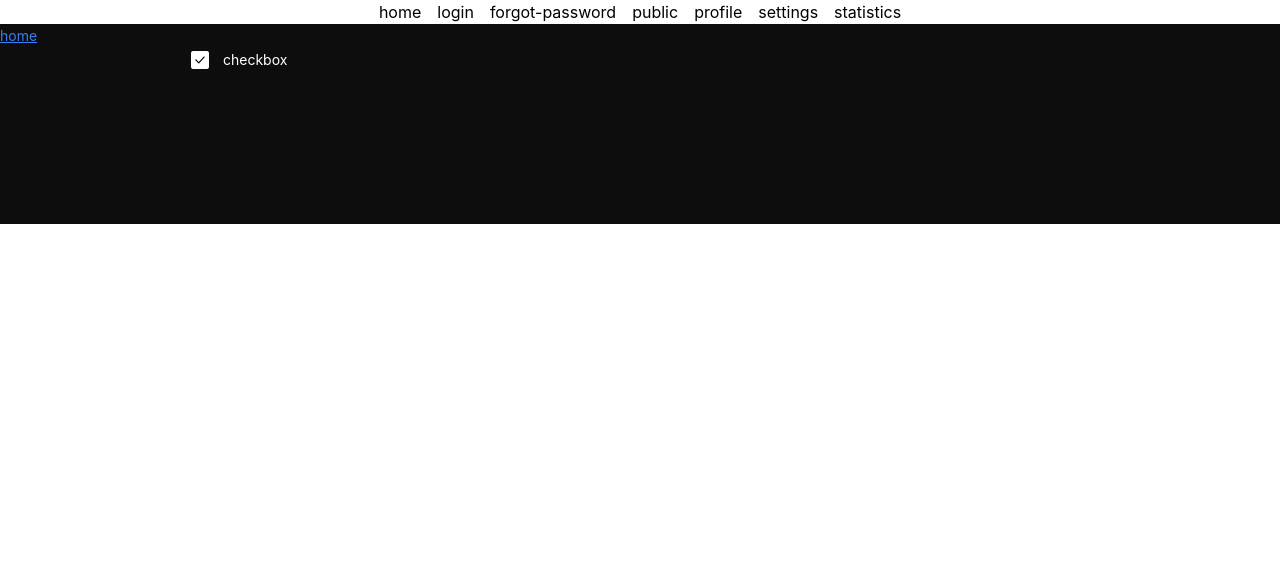
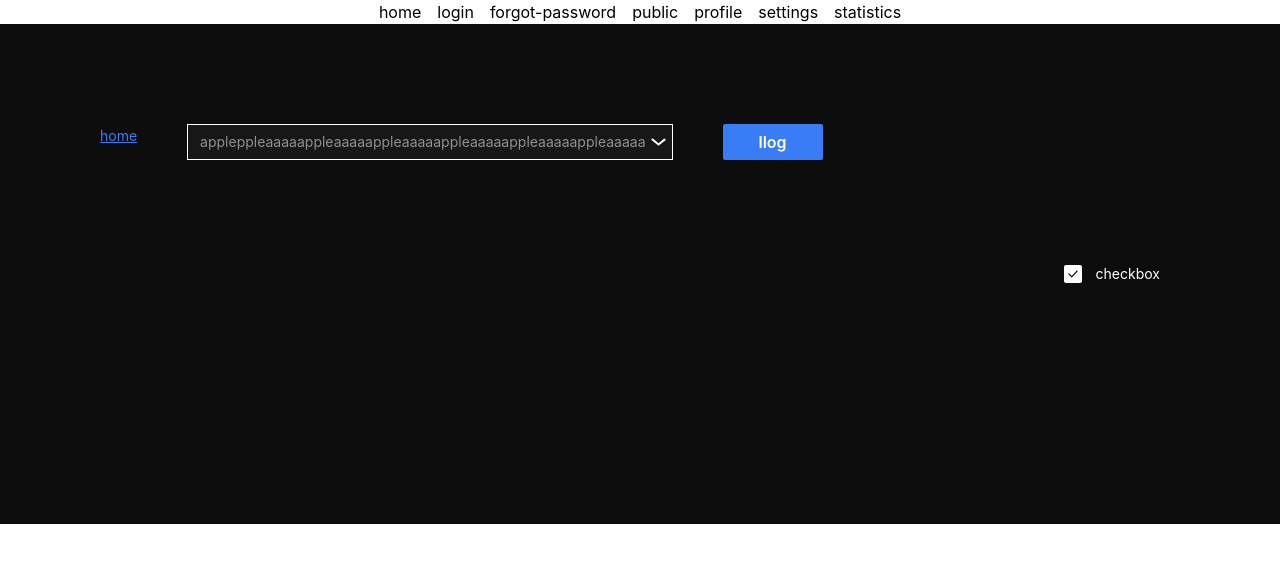
Before and after one commit to instaitincubator/instagram, a Next.js app: page / in a window 1280 px wide. Shown: the top 562 px of the page. Built offline with nearby package versions, Linux system fonts and the light colour scheme.

Commit message:
KAN-5 feat: add select component

```diff
--- a/src/pages/index.tsx
+++ b/src/pages/index.tsx
@@ -1,10 +1,26 @@
+import { useState } from 'react'
+
 import { getLayout } from '@/app/layouts/mainLayout/Layout'
+import Button from '@/shared/ui/Button'
 import { Checkbox } from '@/shared/ui/Checkbox/Checkbox'
+import Select from '@/shared/ui/Select/Select'
 
 export default function Home() {
+  const options = [
+    {
+      label: 'Apple',
+      value: 'appleppleaaaaappleaaaaappleaaaaappleaaaaappleaaaaappleaaaaa',
+    },
+    { label: 'Banana', value: 'banana' },
+    { label: 'Cherry', value: 'cherry' },
+    { label: 'hyita', value: 'polnaya' },
+  ]
+
   return (
-    <div className="h-[200px] bg-dark-700">
-      <div className="text-regular-link ">home</div>
+    <div className="flex h-[500px] bg-dark-700 py-[100px] px-[100px] gap-[50px]">
+      <div className="text-regular-link">home</div>
+      <Select onChange={() => {}} options={options} />
+      <Button>llog</Button>
       <Checkbox checked className="pl-[200px]" label="checkbox" />
     </div>
   )
--- /dev/null
+++ b/src/shared/ui/Select/Select.tsx
@@ -0,0 +1,108 @@
+import React, { useEffect, useRef, useState } from 'react'
+
+import clsx from 'clsx'
+import Image from 'next/image'
+
+export interface Option {
+  label: string
+  value: string
+}
+
+interface SelectProps {
+  className?: string
+  disabled?: boolean
+  label?: string
+  onChange: (option: Option) => void
+  options: Option[]
+  value?: Option | null
+}
+
+const Select: React.FC<SelectProps> = ({
+  className,
+  disabled = false,
+  label,
+  onChange,
+  options,
+  value,
+}) => {
+  const [isOpen, setIsOpen] = useState(false)
+  const [selectedOption, setSelectedOption] = useState<Option | null>(options[0])
+  const [isSelected, setIsSelected] = useState(false)
+  const selectRef = useRef<HTMLDivElement>(null)
+
+  useEffect(() => {
+    if (value) {
+      setSelectedOption(value)
+      setIsSelected(true)
+    } else if (options.length > 0) {
+      setSelectedOption(options[0])
+      onChange(options[0])
+    }
+  }, [value, options, onChange])
+  const handleSelect = (option: Option) => {
+    setSelectedOption(option)
+    onChange(option)
+    setIsOpen(false)
+    setIsSelected(true)
+  }
+
+  const handleClick = () => {
+    if (!disabled) {
+      setIsOpen(!isOpen)
+      setIsSelected(false)
+    }
+  }
+
+  const handleBlur = (event: React.FocusEvent<HTMLDivElement>) => {
+    if (!event.currentTarget.contains(event.relatedTarget as Node)) {
+      setIsSelected(false)
+    }
+  }
+
+  return (
+    <div className={clsx('relative', className)} onBlur={handleBlur} ref={selectRef} tabIndex={0}>
+      {label && <div className="text-regular-14 text-light-900 mb-2">{label}</div>}
+      <div
+        className={clsx(
+          'flex justify-between items-center min-w-[210px] h-[36px] bg-dark-500 border cursor-pointer',
+          {
+            'border-accent-500 border-[2px]': isSelected && !isOpen,
+            'border-light-100': !isSelected || isOpen,
+          }
+        )}
+        onClick={handleClick}
+      >
+        <div className="text-regular-14 text-light-900 pl-[12px]">
+          {selectedOption ? selectedOption.value : ''}
+        </div>
+        <div className="pr-[2px]">
+          <Image
+            alt="arrow"
+            className={clsx({ 'transform rotate-180': isOpen })}
+            height={24}
+            src="/arrow.svg"
+            width={24}
+          />
+        </div>
+      </div>
+      {isOpen && (
+        <ul
+          className="absolute left-0 min-w-[210px] text-regular-16 text-light-100 bg-dark-500 border border-t-light-100 border-light-100 mt-[-1px] z-10"
+          style={{ width: selectRef.current?.offsetWidth }}
+        >
+          {options.map(option => (
+            <li
+              className="p-[8px] hover:bg-dark-300 hover:text-accent-500 cursor-pointer truncate"
+              key={option.value}
+              onClick={() => handleSelect(option)}
+            >
+              {option.value}
+            </li>
+          ))}
+        </ul>
+      )}
+    </div>
+  )
+}
+
+export default Select
```
Also changed, not shown: public/arrow.svg (added).
